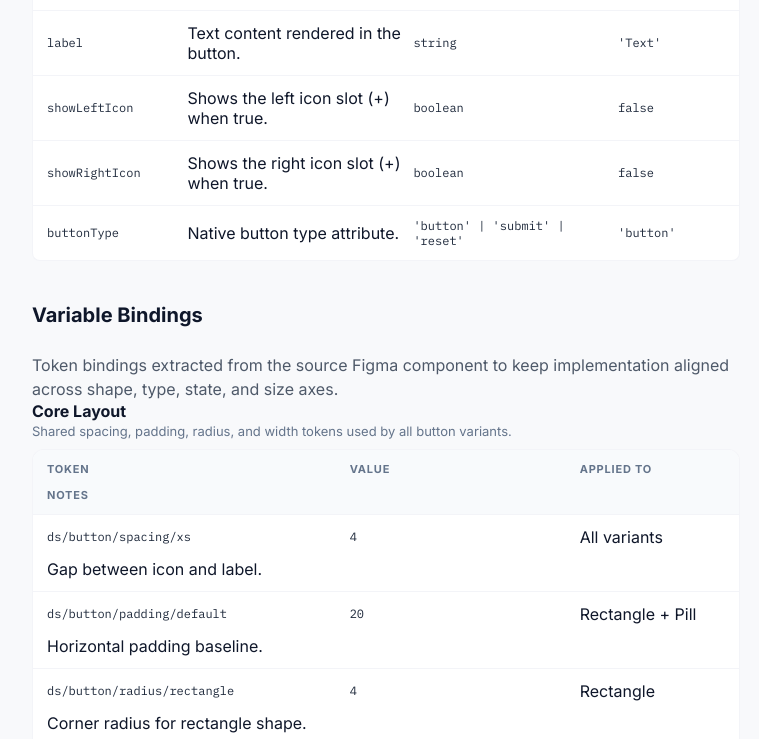
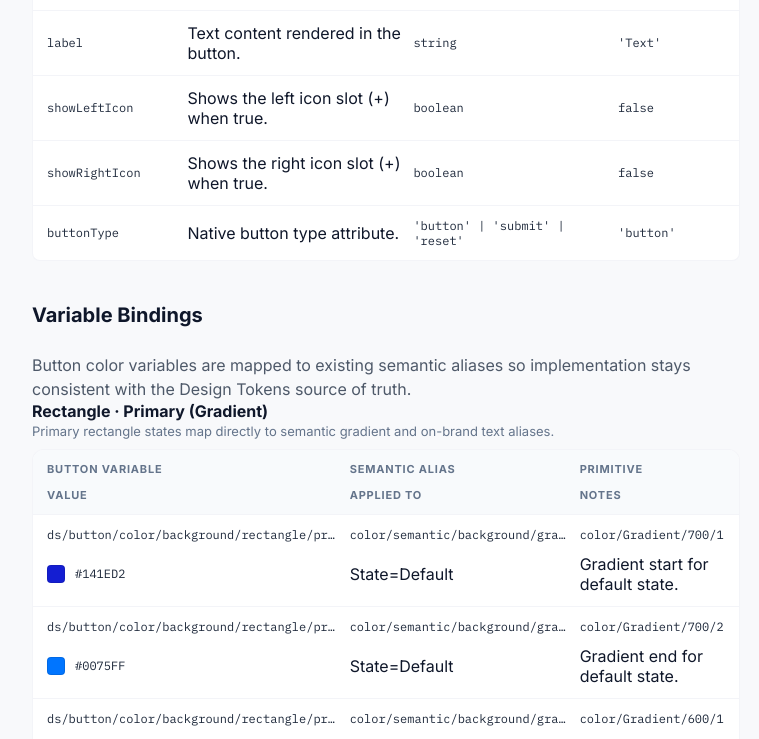
Before and after one commit to hieudeptrai1112/sportbook_mbbiz, an Angular app: page / in a window 1280 px wide. Shown: the part 2764-3503 px from the top of the page, without its empty margins (280-1039 px from the left). Built offline with nearby package versions, Linux system fonts and the light colour scheme.

Commit message:
Bind button variables to semantic tokens and improve mapping table

```diff
--- a/src/app/app.html
+++ b/src/app/app.html
@@ -327,25 +327,59 @@
           <section class="section button-variables-section" id="button-variables">
             <h2>Variable Bindings</h2>
             <p class="button-demo-description">
-              Token bindings extracted from the source Figma component to keep implementation aligned
-              across shape, type, state, and size axes.
+              Button color variables are mapped to existing semantic aliases so implementation
+              stays consistent with the Design Tokens source of truth.
             </p>
 
-            <div class="scale-block" *ngFor="let group of buttonVariableGroups">
+            <div class="scale-block" *ngFor="let group of buttonSemanticBindingGroups">
               <h3>{{ group.title }}</h3>
               <p class="scale-note">{{ group.description }}</p>
-              <div class="token-table button-variable-table">
+              <div class="token-table button-semantic-table">
                 <div class="token-row token-head">
-                  <span>Token</span>
+                  <span>Button Variable</span>
+                  <span>Semantic Alias</span>
+                  <span>Primitive</span>
                   <span>Value</span>
                   <span>Applied To</span>
                   <span>Notes</span>
                 </div>
                 <div class="token-row" *ngFor="let row of group.rows">
-                  <code class="token-code">{{ row.token }}</code>
-                  <code class="token-code">{{ row.value }}</code>
+                  <code class="token-code">{{ row.componentToken }}</code>
+                  <code class="token-code">{{ row.semanticAlias }}</code>
+                  <code class="token-code">{{ row.semanticPrimitive }}</code>
+                  <div class="token-value-cell" [class.na]="row.semanticValue === 'N/A'">
+                    <span
+                      class="token-swatch"
+                      [style.background]="row.semanticValue === 'N/A' ? '#E2E8F0' : row.semanticValue"
+                    ></span>
+                    <code class="token-code">{{ row.semanticValue }}</code>
+                  </div>
                   <span>{{ row.appliesTo }}</span>
                   <span>{{ row.notes }}</span>
+                </div>
+              </div>
+            </div>
+
+            <div class="button-variable-subsection">
+              <h3>Layout & Typography Specs</h3>
+              <p class="scale-note">
+                Non-color variables used by Button sizing, spacing, radius, and text styles.
+              </p>
+              <div class="scale-block" *ngFor="let group of buttonVariableGroups">
+                <h4>{{ group.title }}</h4>
+                <div class="token-table button-variable-table">
+                  <div class="token-row token-head">
+                    <span>Token</span>
+                    <span>Value</span>
+                    <span>Applied To</span>
+                    <span>Notes</span>
+                  </div>
+                  <div class="token-row" *ngFor="let row of group.rows">
+                    <code class="token-code">{{ row.token }}</code>
+                    <code class="token-code">{{ row.value }}</code>
+                    <span>{{ row.appliesTo }}</span>
+                    <span>{{ row.notes }}</span>
+                  </div>
                 </div>
               </div>
             </div>
--- a/src/app/app.ts
+++ b/src/app/app.ts
@@ -12,12 +12,14 @@ import {
 import {
   BUTTON_API_ROWS,
   BUTTON_DEMO_SECTIONS,
+  BUTTON_SEMANTIC_BINDING_GROUPS,
   BUTTON_VARIABLE_GROUPS,
   BUTTON_VARIABLE_NOTES,
   type ButtonDemoAction,
   type ButtonApiRow,
   type ButtonCodeType,
   type ButtonDemoSection,
+  type ButtonSemanticBindingGroup,
   type ButtonVariableGroup,
 } from './button-demos.data';
 
@@ -31,6 +33,21 @@ interface SemanticCategorySummary {
   category: string;
   label: string;
   count: number;
+}
+
+interface ResolvedButtonSemanticBindingRow {
+  componentToken: string;
+  semanticAlias: string;
+  semanticPrimitive: string;
+  semanticValue: string;
+  appliesTo: string;
+  notes: string;
+}
+
+interface ResolvedButtonSemanticBindingGroup {
+  title: string;
+  description: string;
+  rows: ResolvedButtonSemanticBindingRow[];
 }
 
 @Component({
@@ -61,6 +78,8 @@ export class App {
   protected readonly typographyScaleGroups: TypographyScaleGroup[] = TYPOGRAPHY_SCALE_GROUPS;
   protected readonly buttonDemoSections: ButtonDemoSection[] = BUTTON_DEMO_SECTIONS;
   protected readonly buttonApiRows: ButtonApiRow[] = BUTTON_API_ROWS;
+  protected readonly buttonSemanticBindingGroups: ResolvedButtonSemanticBindingGroup[] =
+    this.buildButtonSemanticBindingGroups(BUTTON_SEMANTIC_BINDING_GROUPS);
   protected readonly buttonVariableGroups: ButtonVariableGroup[] = BUTTON_VARIABLE_GROUPS;
   protected readonly buttonVariableNotes = BUTTON_VARIABLE_NOTES;
   protected readonly activeButtonSection = signal(this.getButtonSectionId(this.buttonDemoSections[0].id));
@@ -272,6 +291,30 @@ export class App {
     return new Set(this.semanticTokenMappings.map((token) => token.primitive)).size;
   }
 
+  private buildButtonSemanticBindingGroups(
+    groups: ButtonSemanticBindingGroup[],
+  ): ResolvedButtonSemanticBindingGroup[] {
+    const semanticByAlias = new Map(
+      this.semanticTokenMappings.map((token) => [token.alias, token] as const),
+    );
+
+    return groups.map((group) => ({
+      title: group.title,
+      description: group.description,
+      rows: group.rows.map((row) => {
+        const mapped = semanticByAlias.get(row.semanticAlias);
+        return {
+          componentToken: row.componentToken,
+          semanticAlias: row.semanticAlias,
+          semanticPrimitive: mapped?.primitive ?? 'N/A',
+          semanticValue: mapped?.value ?? 'N/A',
+          appliesTo: row.appliesTo,
+          notes: row.notes,
+        };
+      }),
+    }));
+  }
+
   private getTokenSectionIds(): string[] {
     return [
       'token-architecture',
--- a/src/app/button-demos.data.ts
+++ b/src/app/button-demos.data.ts
@@ -43,6 +43,19 @@ export interface ButtonVariableGroup {
   title: string;
   description: string;
   rows: ButtonVariableRow[];
+}
+
+export interface ButtonSemanticBindingRow {
+  componentToken: string;
+  semanticAlias: string;
+  appliesTo: string;
+  notes: string;
+}
+
+export interface ButtonSemanticBindingGroup {
+  title: string;
+  description: string;
+  rows: ButtonSemanticBindingRow[];
 }
 
 export const BUTTON_DEMO_SECTIONS: ButtonDemoSection[] = [
@@ -213,6 +226,219 @@ export const BUTTON_API_ROWS: ButtonApiRow[] = [
   },
 ];
 
+export const BUTTON_SEMANTIC_BINDING_GROUPS: ButtonSemanticBindingGroup[] = [
+  {
+    title: 'Rectangle · Primary (Gradient)',
+    description: 'Primary rectangle states map directly to semantic gradient and on-brand text aliases.',
+    rows: [
+      {
+        componentToken: 'ds/button/color/background/rectangle/primary/default-1',
+        semanticAlias: 'color/semantic/background/gradient1-left',
+        appliesTo: 'State=Default',
+        notes: 'Gradient start for default state.',
+      },
+      {
+        componentToken: 'ds/button/color/background/rectangle/primary/default-2',
+        semanticAlias: 'color/semantic/background/gradient1-right',
+        appliesTo: 'State=Default',
+        notes: 'Gradient end for default state.',
+      },
+      {
+        componentToken: 'ds/button/color/background/rectangle/primary/hover-1',
+        semanticAlias: 'color/semantic/background/gradient2-left',
+        appliesTo: 'State=Hover',
+        notes: 'Gradient start for hover state.',
+      },
+      {
+        componentToken: 'ds/button/color/background/rectangle/primary/hover-2',
+        semanticAlias: 'color/semantic/background/gradient2-right',
+        appliesTo: 'State=Hover',
+        notes: 'Gradient end for hover state.',
+      },
+      {
+        componentToken: 'ds/button/color/background/rectangle/primary/pressed-1',
+        semanticAlias: 'color/semantic/background/gradient3-left',
+        appliesTo: 'State=Pressed',
+        notes: 'Gradient start for pressed state.',
+      },
+      {
+        componentToken: 'ds/button/color/background/rectangle/primary/pressed-2',
+        semanticAlias: 'color/semantic/background/gradient3-right',
+        appliesTo: 'State=Pressed',
+        notes: 'Gradient end for pressed state.',
+      },
+      {
+        componentToken: 'ds/button/color/background/rectangle/primary/disabled',
+        semanticAlias: 'color/semantic/background/disable2',
+        appliesTo: 'State=Disabled',
+        notes: 'Disabled background role.',
+      },
+      {
+        componentToken: 'ds/button/color/text/rectangle/primary/default',
+        semanticAlias: 'color/semantic/text/brand-on-primary',
+        appliesTo: 'Default + Hover + Pressed',
+        notes: 'Text on top of brand gradients.',
+      },
+      {
+        componentToken: 'ds/button/color/text/rectangle/primary/disabled',
+        semanticAlias: 'color/semantic/text/disable3',
+        appliesTo: 'State=Disabled',
+        notes: 'Disabled text contrast token.',
+      },
+    ],
+  },
+  {
+    title: 'Rectangle · Secondary (Outline)',
+    description: 'Secondary rectangle state colors use semantic border/text brand and disabled aliases.',
+    rows: [
+      {
+        componentToken: 'ds/button/color/border/rectangle/secondary/default',
+        semanticAlias: 'color/semantic/border/brand-primary1',
+        appliesTo: 'State=Default',
+        notes: 'Border role for default outlined state.',
+      },
+      {
+        componentToken: 'ds/button/color/text/rectangle/secondary/default',
+        semanticAlias: 'color/semantic/text/brand-primary1',
+        appliesTo: 'State=Default',
+        notes: 'Text role aligned with border.',
+      },
+      {
+        componentToken: 'ds/button/color/border/rectangle/secondary/hover',
+        semanticAlias: 'color/semantic/border/brand-primary2',
+        appliesTo: 'State=Hover',
+        notes: 'Border role for hover outlined state.',
+      },
+      {
+        componentToken: 'ds/button/color/text/rectangle/secondary/hover',
+        semanticAlias: 'color/semantic/text/brand-primary2',
+        appliesTo: 'State=Hover',
+        notes: 'Text role aligned with hover border.',
+      },
+      {
+        componentToken: 'ds/button/color/border/rectangle/secondary/pressed',
+        semanticAlias: 'color/semantic/border/brand-primary3',
+        appliesTo: 'State=Pressed',
+        notes: 'Border role for pressed outlined state.',
+      },
+      {
+        componentToken: 'ds/button/color/text/rectangle/secondary/pressed',
+        semanticAlias: 'color/semantic/text/brand-primary3',
+        appliesTo: 'State=Pressed',
+        notes: 'Text role aligned with pressed border.',
+      },
+      {
+        componentToken: 'ds/button/color/border/rectangle/secondary/disabled',
+        semanticAlias: 'color/semantic/border/disable1',
+        appliesTo: 'State=Disabled',
+        notes: 'Disabled border role.',
+      },
+      {
+        componentToken: 'ds/button/color/text/rectangle/secondary/disabled',
+        semanticAlias: 'color/semantic/text/disable2',
+        appliesTo: 'State=Disabled',
+        notes: 'Disabled text role.',
+      },
+    ],
+  },
+  {
+    title: 'Pill · Primary',
+    description: 'Pill primary uses solid brand background roles with on-brand text.',
+    rows: [
+      {
+        componentToken: 'ds/button/color/background/pill/primary/default',
+        semanticAlias: 'color/semantic/background/brand-primary1',
+        appliesTo: 'State=Default',
+        notes: 'Solid brand fill (default).',
+      },
+      {
+        componentToken: 'ds/button/color/background/pill/primary/hover',
+        semanticAlias: 'color/semantic/background/brand-primary2',
+        appliesTo: 'State=Hover',
+        notes: 'Solid brand fill (hover).',
+      },
+      {
+        componentToken: 'ds/button/color/background/pill/primary/pressed',
+        semanticAlias: 'color/semantic/background/brand-primary3',
+        appliesTo: 'State=Pressed',
+        notes: 'Solid brand fill (pressed).',
+      },
+      {
+        componentToken: 'ds/button/color/background/pill/primary/disabled',
+        semanticAlias: 'color/semantic/background/brand-primary4',
+        appliesTo: 'State=Disabled',
+        notes: 'Disabled fill for brand pill.',
+      },
+      {
+        componentToken: 'ds/button/color/text/pill/primary/default',
+        semanticAlias: 'color/semantic/text/brand-on-primary',
+        appliesTo: 'Default + Hover + Pressed',
+        notes: 'Text role on brand background.',
+      },
+      {
+        componentToken: 'ds/button/color/text/pill/primary/disabled',
+        semanticAlias: 'color/semantic/text/disable3',
+        appliesTo: 'State=Disabled',
+        notes: 'Disabled text role.',
+      },
+    ],
+  },
+  {
+    title: 'Pill · Secondary (Outline)',
+    description: 'Pill secondary states bind to semantic border/text aliases, including disabled role.',
+    rows: [
+      {
+        componentToken: 'ds/button/color/border/pill/secondary/default',
+        semanticAlias: 'color/semantic/border/brand-primary1',
+        appliesTo: 'State=Default',
+        notes: 'Outlined border role.',
+      },
+      {
+        componentToken: 'ds/button/color/text/pill/secondary/default',
+        semanticAlias: 'color/semantic/text/brand-primary1',
+        appliesTo: 'State=Default',
+        notes: 'Text role aligned with outlined border.',
+      },
+      {
+        componentToken: 'ds/button/color/border/pill/secondary/hover',
+        semanticAlias: 'color/semantic/border/brand-primary2',
+        appliesTo: 'State=Hover',
+        notes: 'Outlined border role on hover.',
+      },
+      {
+        componentToken: 'ds/button/color/text/pill/secondary/hover',
+        semanticAlias: 'color/semantic/text/brand-primary2',
+        appliesTo: 'State=Hover',
+        notes: 'Text role aligned with hover border.',
+      },
+      {
+        componentToken: 'ds/button/color/border/pill/secondary/pressed',
+        semanticAlias: 'color/semantic/border/brand-primary3',
+        appliesTo: 'State=Pressed',
+        notes: 'Outlined border role on pressed.',
+      },
+      {
+        componentToken: 'ds/button/color/text/pill/secondary/pressed',
+        semanticAlias: 'color/semantic/text/brand-primary3',
+        appliesTo: 'State=Pressed',
+        notes: 'Text role aligned with pressed border.',
+      },
+      {
+        componentToken: 'ds/button/color/border/pill/secondary/disabled',
+        semanticAlias: 'color/semantic/border/brand-primary4',
+        appliesTo: 'State=Disabled',
+        notes: 'Disabled border role.',
+      },
+      {
+        componentToken: 'ds/button/color/text/pill/secondary/disabled',
+        semanticAlias: 'color/semantic/text/brand-primary4',
+        appliesTo: 'State=Disabled',
+        notes: 'Disabled text role.',
+      },
+    ],
+  },
+];
+
 export const BUTTON_VARIABLE_GROUPS: ButtonVariableGroup[] = [
   {
     title: 'Core Layout',
@@ -251,134 +477,8 @@ export const BUTTON_VARIABLE_GROUPS: ButtonVariableGroup[] = [
       {
         token: 'ds/button/font/lineheight/large',
         value: '24',
-        appliesTo: 'Large text style',
+        appliesTo: 'Size=Large',
         notes: 'Line-height linked by typography style token.',
-      },
-    ],
-  },
-  {
-    title: 'Rectangle Color Roles',
-    description: 'Color tokens bound to rectangle shape across primary and secondary types.',
-    rows: [
-      {
-        token: 'ds/button/color/background/rectangle/primary/default-1',
-        value: '#141ED2',
-        appliesTo: 'Primary + Default',
-        notes: 'Gradient start color.',
-      },
-      {
-        token: 'ds/button/color/background/rectangle/primary/default-2',
-        value: '#0075FF',
-        appliesTo: 'Primary + Default',
-        notes: 'Gradient end color.',
-      },
-      {
-        token: 'ds/button/color/background/rectangle/primary/hover-1',
-        value: '#3949D6',
-        appliesTo: 'Primary + Hover',
-        notes: 'Hover gradient start.',
-      },
-      {
-        token: 'ds/button/color/background/rectangle/primary/hover-2',
-        value: '#2C87F6',
-        appliesTo: 'Primary + Hover',
-        notes: 'Hover gradient end.',
-      },
-      {
-        token: 'ds/button/color/background/rectangle/primary/pressed-1',
-        value: '#606AD5',
-        appliesTo: 'Primary + Pressed',
-        notes: 'Pressed gradient start.',
-      },
-      {
-        token: 'ds/button/color/background/rectangle/primary/pressed-2',
-        value: '#569AED',
-        appliesTo: 'Primary + Pressed',
-        notes: 'Pressed gradient end.',
-      },
-      {
-        token: 'ds/button/color/background/rectangle/primary/disabled',
-        value: '#D8D8D8',
-        appliesTo: 'Primary + Disabled',
-        notes: 'Disabled background.',
-      },
-      {
-        token: 'ds/button/color/text/rectangle/secondary/default',
-        value: '#141ED2',
-        appliesTo: 'Secondary + Default',
-        notes: 'Text color mirrors border token.',
-      },
-      {
-        token: 'ds/button/color/text/rectangle/secondary/hover',
-        value: '#5F7EEB',
-        appliesTo: 'Secondary + Hover',
-        notes: 'Text color mirrors border token.',
-      },
-      {
-        token: 'ds/button/color/text/rectangle/secondary/pressed',
-        value: '#A3B7FD',
-        appliesTo: 'Secondary + Pressed',
-        notes: 'Text color mirrors border token.',
-      },
-      {
-        token: 'ds/button/color/text/rectangle/secondary/disabled',
-        value: '#9B9B9B',
-        appliesTo: 'Secondary + Disabled',
-        notes: 'Disabled text and border for rectangle secondary.',
-      },
-    ],
-  },
-  {
-    title: 'Pill Color Roles',
-    description: 'Color tokens bound to pill shape across primary and secondary types.',
-    rows: [
-      {
-        token: 'ds/button/color/background/pill/primary/default',
-        value: '#141ED2',
-        appliesTo: 'Primary + Default',
-        notes: 'Solid background for pill primary.',
-      },
-      {
-        token: 'ds/button/color/background/pill/primary/hover',
-        value: '#5F7EEB',
-        appliesTo: 'Primary + Hover',
-        notes: 'Hover background.',
-      },
-      {
-        token: 'ds/button/color/background/pill/primary/pressed',
-        value: '#A3B7FD',
-        appliesTo: 'Primary + Pressed',
-        notes: 'Pressed background.',
-      },
-      {
-        token: 'ds/button/color/background/pill/primary/disabled',
-        value: '#DAE4FF',
-        appliesTo: 'Primary + Disabled',
-        notes: 'Disabled background.',
-      },
-      {
-        token: 'ds/button/color/border/pill/secondary/default',
-        value: '#141ED2',
-        appliesTo: 'Secondary + Default',
-        notes: 'Border color for outlined pill.',
-      },
-      {
-        token: 'ds/button/color/border/pill/secondary/hover',
-        value: '#5F7EEB',
-        appliesTo: 'Secondary + Hover',
-        notes: 'Border color for hover.',
-      },
-      {
-        token: 'ds/button/color/border/pill/secondary/pressed',
-        value: '#A3B7FD',
-        appliesTo: 'Secondary + Pressed',
-        notes: 'Border color for pressed state.',
-      },
-      {
-        token: 'ds/button/color/border/pill/secondary/disabled',
-        value: '#DAE4FF',
-        appliesTo: 'Secondary + Disabled',
-        notes: 'Border color for disabled state.',
       },
     ],
   },
@@ -409,8 +509,8 @@ export const BUTTON_VARIABLE_GROUPS: ButtonVariableGroup[] = [
 ];
 
 export const BUTTON_VARIABLE_NOTES: string[] = [
+  "Color variables are now bound to semantic aliases so Button docs use the same source of truth as the Tokens page.",
   "The variant axis in Figma is named 'Retangle'; implementation should keep the behavior but normalize naming to 'Rectangle' in code.",
   "The same spacing value appears in multiple token names: 'ds/button/spacing/xs', 'spacing/xs', and 'size-xs'.",
   "Large width token uses generic naming ('width/l') instead of button-scoped namespace.",
-  "Disabled secondary color differs between shapes: rectangle uses '#9B9B9B' while pill uses '#DAE4FF'.",
 ];
--- a/src/app/components/ds-button/ds-button.component.scss
+++ b/src/app/components/ds-button/ds-button.component.scss
@@ -93,23 +93,35 @@
 }
 
 .ds-button--tone-primary.ds-button--state-default {
-  background: linear-gradient(90deg, #141ed2 0%, #0075ff 100%);
-  color: #ffffff;
+  background: linear-gradient(
+    90deg,
+    var(--color-semantic-background-gradient1-left, #141ed2) 0%,
+    var(--color-semantic-background-gradient1-right, #0075ff) 100%
+  );
+  color: var(--color-semantic-text-brand-on-primary, #ffffff);
 }
 
 .ds-button--tone-primary.ds-button--state-hover {
-  background: linear-gradient(90deg, #3949d6 0%, #2c87f6 100%);
-  color: #ffffff;
+  background: linear-gradient(
+    90deg,
+    var(--color-semantic-background-gradient2-left, #3949d6) 0%,
+    var(--color-semantic-background-gradient2-right, #2c87f6) 100%
+  );
+  color: var(--color-semantic-text-brand-on-primary, #ffffff);
 }
 
 .ds-button--tone-primary.ds-button--state-pressed {
-  background: linear-gradient(90deg, #606ad5 0%, #569aed 100%);
-  color: #ffffff;
+  background: linear-gradient(
+    90deg,
+    var(--color-semantic-background-gradient3-left, #606ad5) 0%,
+    var(--color-semantic-background-gradient3-right, #569aed) 100%
+  );
+  color: var(--color-semantic-text-brand-on-primary, #ffffff);
 }
 
 .ds-button--tone-primary.ds-button--state-disabled {
-  background: #d8d8d8;
-  color: #f3f3f3;
+  background: var(--color-semantic-background-disable2, #d8d8d8);
+  color: var(--color-semantic-text-disable3, #f3f3f3);
   cursor: not-allowed;
   opacity: 0.4;
 }
@@ -119,23 +131,29 @@
 }
 
 .ds-button--tone-secondary.ds-button--state-default {
-  border-color: #141ed2;
-  color: #141ed2;
+  border-color: var(--color-semantic-border-brand-primary1, #141ed2);
+  color: var(--color-semantic-text-brand-primary1, #141ed2);
 }
 
 .ds-button--tone-secondary.ds-button--state-hover {
-  border-color: #5f7eeb;
-  color: #5f7eeb;
+  border-color: var(--color-semantic-border-brand-primary2, #5f7eeb);
+  color: var(--color-semantic-text-brand-primary2, #5f7eeb);
 }
 
 .ds-button--tone-secondary.ds-button--state-pressed {
-  border-color: #a3b7fd;
-  color: #a3b7fd;
+  border-color: var(--color-semantic-border-brand-primary3, #a3b7fd);
+  color: var(--color-semantic-text-brand-primary3, #a3b7fd);
 }
 
-.ds-button--tone-secondary.ds-button--state-disabled {
-  border-color: #dae4ff;
-  color: #dae4ff;
+.ds-button--shape-rectangle.ds-button--tone-secondary.ds-button--state-disabled {
+  border-color: var(--color-semantic-border-disable1, #9b9b9b);
+  color: var(--color-semantic-text-disable2, #9b9b9b);
+  cursor: not-allowed;
+}
+
+.ds-button--shape-pill.ds-button--tone-secondary.ds-button--state-disabled {
+  border-color: var(--color-semantic-border-brand-primary4, #dae4ff);
+  color: var(--color-semantic-text-brand-primary4, #dae4ff);
   cursor: not-allowed;
 }
 
@@ -144,21 +162,29 @@
 }
 
 .ds-button--state-default.ds-button--tone-primary:not(:disabled):hover {
-  background: linear-gradient(90deg, #3949d6 0%, #2c87f6 100%);
+  background: linear-gradient(
+    90deg,
+    var(--color-semantic-background-gradient2-left, #3949d6) 0%,
+    var(--color-semantic-background-gradient2-right, #2c87f6) 100%
+  );
 }
 
 .ds-button--state-default.ds-button--tone-primary:not(:disabled):active {
-  background: linear-gradient(90deg, #606ad5 0%, #569aed 100%);
+  background: linear-gradient(
+    90deg,
+    var(--color-semantic-background-gradient3-left, #606ad5) 0%,
+    var(--color-semantic-background-gradient3-right, #569aed) 100%
+  );
 }
 
 .ds-button--state-default.ds-button--tone-secondary:not(:disabled):hover {
-  border-color: #5f7eeb;
-  color: #5f7eeb;
+  border-color: var(--color-semantic-border-brand-primary2, #5f7eeb);
+  color: var(--color-semantic-text-brand-primary2, #5f7eeb);
 }
 
 .ds-button--state-default.ds-button--tone-secondary:not(:disabled):active {
-  border-color: #a3b7fd;
-  color: #a3b7fd;
+  border-color: var(--color-semantic-border-brand-primary3, #a3b7fd);
+  color: var(--color-semantic-text-brand-primary3, #a3b7fd);
 }
 
 :host-context(.theme-dark) .ds-button--tone-secondary {
--- a/src/styles.scss
+++ b/src/styles.scss
@@ -90,6 +90,34 @@ button {
 
 .button-variable-table .token-row {
   grid-template-columns: minmax(0, 1.8fr) minmax(0, 0.9fr) minmax(0, 1.2fr) minmax(0, 1.8fr);
+}
+
+.button-semantic-table .token-row {
+  grid-template-columns:
+    minmax(0, 1.8fr)
+    minmax(0, 1.9fr)
+    minmax(0, 1.6fr)
+    minmax(0, 1fr)
+    minmax(0, 1.2fr)
+    minmax(0, 1.8fr);
+}
+
+.button-variable-subsection {
+  display: flex;
+  flex-direction: column;
+  gap: 12px;
+}
+
+.button-variable-subsection h3 {
+  margin: 4px 0 0;
+  font-size: 18px;
+  color: #0f172a;
+}
+
+.button-variable-subsection h4 {
+  margin: 0;
+  font-size: 16px;
+  color: #0f172a;
 }
 
 .button-code-wrapper {
@@ -218,6 +246,11 @@ button {
 }
 
 .page.theme-dark .button-variable-notes h3 {
+  color: #e2e8f0;
+}
+
+.page.theme-dark .button-variable-subsection h3,
+.page.theme-dark .button-variable-subsection h4 {
   color: #e2e8f0;
 }
 
```
